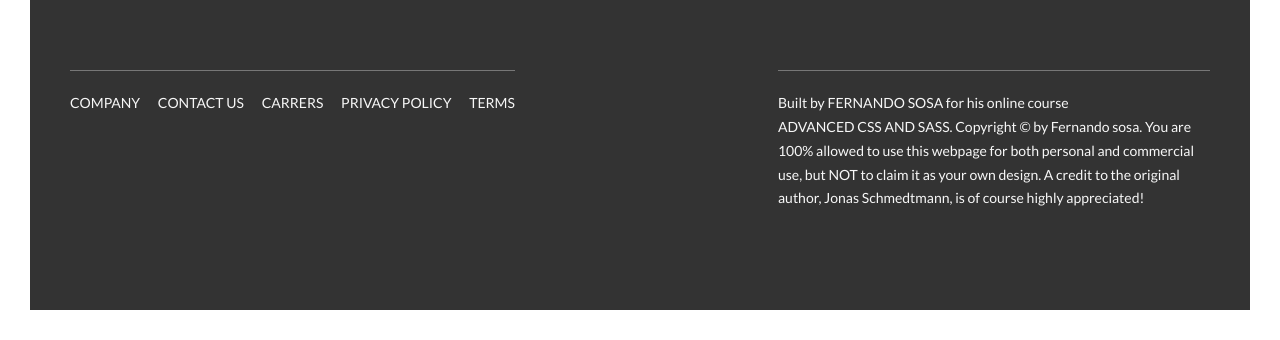
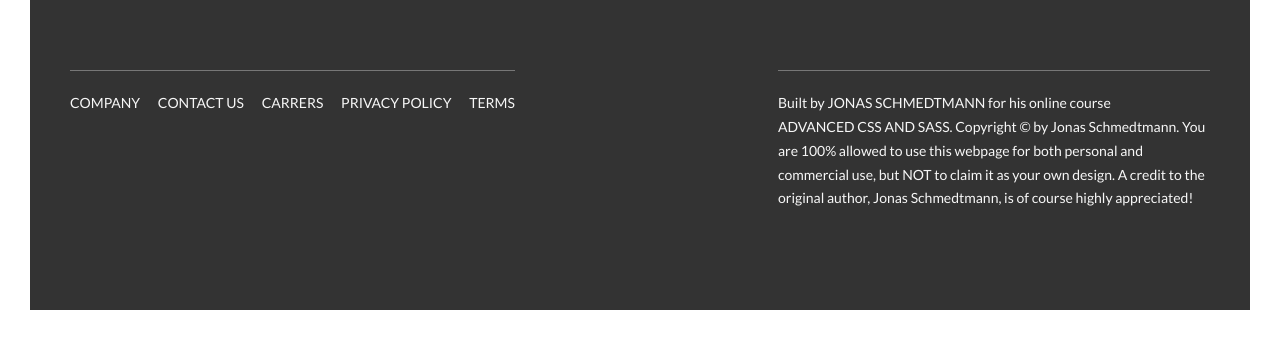
Before and after one commit to Fernando-uif/natures, a website: page index.html in a window 1280 px wide. Shown: the part 5815-6155 px from the top of the page. Drawn offline with Linux system fonts and the light colour scheme.

Commit message:
add author

```diff
--- a/index.html
+++ b/index.html
@@ -390,8 +390,8 @@
                 </div>
                 <div class="col-1-of-2">
                     <p class="footer__copyright">
-                        Built by <a href="#" class="footer__link">Fernando sosa</a> for his online course <a href="#" class="footer__link">Advanced CSS and Sass</a>.
-                        Copyright &copy; by Fernando sosa. You are 100% allowed to use this webpage for both personal
+                        Built by <a href="#" class="footer__link">Jonas Schmedtmann</a> for his online course <a href="#" class="footer__link">Advanced CSS and Sass</a>.
+                        Copyright &copy; by Jonas Schmedtmann. You are 100% allowed to use this webpage for both personal
                         and commercial use, but NOT to claim it as your own design. A credit to the original author, Jonas
                         Schmedtmann, is of course highly appreciated!
                     </p>
```
